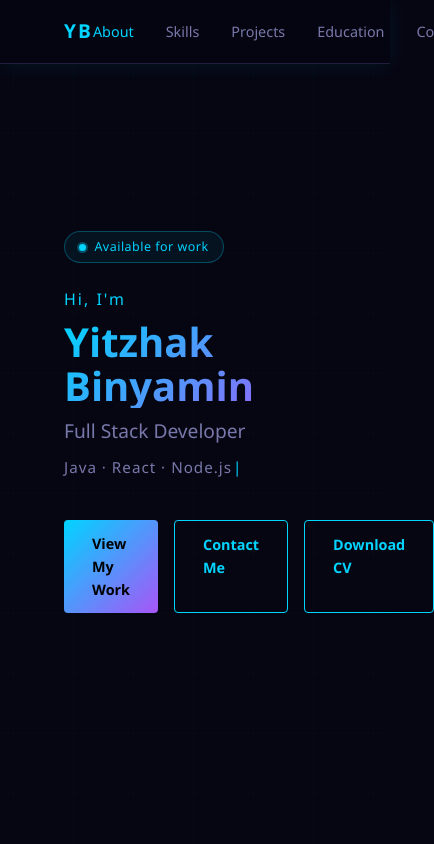
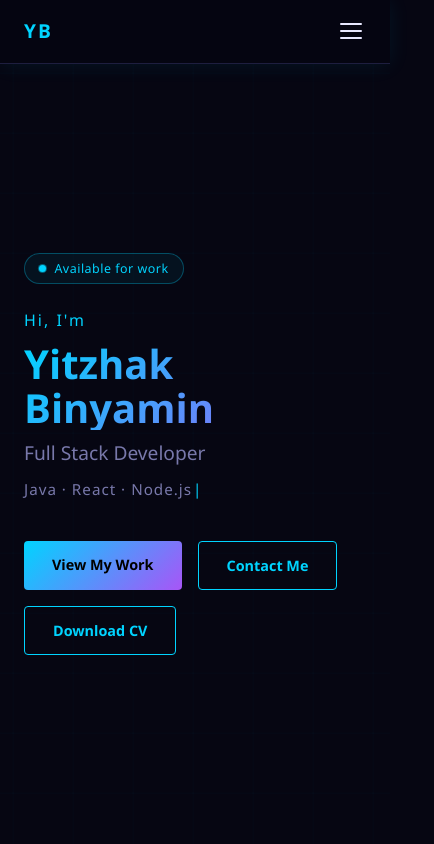
Before and after one commit to Yitzhakbin9/yitzhak-portfolio, a React (Vite) app: page / in a window 390 px wide. Shown: the top 844 px of the page, 434 px wide, since content can reach past the window. Built offline with nearby package versions, Linux system fonts and the light colour scheme.

Commit message:
change few things

```diff
--- a/src/App.css
+++ b/src/App.css
@@ -391,8 +391,10 @@
 .hero-name {
   cursor: default;
 }
-.hero-name:hover {
-  animation: glitch 0.4s steps(1);
+@media (hover: hover) {
+  .hero-name:hover {
+    animation: glitch 0.4s steps(1);
+  }
 }
 @keyframes glitch {
   0%   { filter: none; transform: none; }
@@ -442,3 +444,104 @@
   font-size: 0.85rem;
   margin-left: auto;
 }
+
+/* ── FOCUS VISIBLE ── */
+:focus-visible {
+  outline: 2px solid var(--accent);
+  outline-offset: 3px;
+  border-radius: 3px;
+}
+:focus:not(:focus-visible) {
+  outline: none;
+}
+
+/* ── HAMBURGER ── */
+.hamburger {
+  display: none;
+  flex-direction: column;
+  gap: 5px;
+  background: none;
+  border: none;
+  cursor: pointer;
+  padding: 4px;
+  z-index: 101;
+}
+.hamburger span {
+  display: block;
+  width: 22px;
+  height: 2px;
+  background: var(--text);
+  border-radius: 2px;
+  transition: all 0.3s;
+}
+.hamburger.open span:nth-child(1) {
+  transform: rotate(45deg) translate(5px, 5px);
+}
+.hamburger.open span:nth-child(2) {
+  opacity: 0;
+}
+.hamburger.open span:nth-child(3) {
+  transform: rotate(-45deg) translate(5px, -5px);
+}
+
+/* ── MOBILE RESPONSIVE ── */
+@media (max-width: 768px) {
+  .navbar {
+    padding: 1rem 1.5rem;
+  }
+  .hamburger {
+    display: flex;
+  }
+  .navbar-links {
+    position: fixed;
+    top: 0;
+    right: -100%;
+    width: 65%;
+    height: 100vh;
+    background: var(--bg-card);
+    flex-direction: column;
+    justify-content: center;
+    align-items: center;
+    gap: 2.5rem;
+    transition: right 0.3s ease;
+    border-left: 1px solid var(--border);
+    z-index: 100;
+    list-style: none;
+  }
+  .navbar-links.open {
+    right: 0;
+  }
+  .navbar-links a {
+    font-size: 1.1rem;
+  }
+
+  .hero {
+    padding: 6rem 1.5rem 2rem;
+    max-width: 100%;
+  }
+  .hero-btns {
+    flex-wrap: wrap;
+  }
+
+  .section {
+    padding: 4rem 1.5rem;
+  }
+
+  .projects-grid {
+    grid-template-columns: 1fr;
+  }
+
+  .experience-period {
+    margin-left: 0;
+    width: 100%;
+  }
+
+  .education-item {
+    flex-direction: column;
+    align-items: flex-start;
+    gap: 0.3rem;
+  }
+  .education-year {
+    margin-left: 0;
+  }
+}
--- a/src/components/Hero.jsx
+++ b/src/components/Hero.jsx
@@ -6,17 +6,20 @@ export default function Hero() {
   const fullText = data.tagline;
 
   useEffect(() => {
-    let i = 0;
+    let timer;
     const delay = setTimeout(() => {
-      const timer = setInterval(() => {
+      let i = 0;
+      timer = setInterval(() => {
         setDisplayed(fullText.slice(0, i + 1));
         i++;
         if (i === fullText.length) clearInterval(timer);
       }, 60);
-      return () => clearInterval(timer);
     }, 800);
-    return () => clearTimeout(delay);
-  }, []);
+    return () => {
+      clearTimeout(delay);
+      clearInterval(timer);
+    };
+  }, [fullText]);
 
   return (
     <section className="hero">
@@ -34,7 +37,7 @@ export default function Hero() {
       <div className="hero-btns">
         <a href="#projects" className="btn btn-primary">View My Work</a>
         <a href="#contact" className="btn btn-outline">Contact Me</a>
-        <a href="/resume.pdf" download className="btn btn-outline">Download CV</a>
+        <a href="/Yitzhak_Binyamin_Full_Stack_Developer3.docx" download className="btn btn-outline">Download CV</a>
       </div>
     </section>
   );
--- a/src/components/Navbar.jsx
+++ b/src/components/Navbar.jsx
@@ -4,6 +4,7 @@ const NAV_LINKS = ['about', 'skills', 'projects', 'education', 'contact'];
 
 export default function Navbar() {
   const [active, setActive] = useState('');
+  const [menuOpen, setMenuOpen] = useState(false);
 
   useEffect(() => {
     const sections = document.querySelectorAll('section[id]');
@@ -22,10 +23,27 @@ export default function Navbar() {
   return (
     <nav className="navbar">
       <span className="navbar-logo">YB</span>
-      <ul className="navbar-links">
+
+      <button
+        className={`hamburger${menuOpen ? ' open' : ''}`}
+        onClick={() => setMenuOpen(o => !o)}
+        aria-label="Toggle menu"
+        aria-expanded={menuOpen}
+      >
+        <span />
+        <span />
+        <span />
+      </button>
+
+      <ul className={`navbar-links${menuOpen ? ' open' : ''}`}>
         {NAV_LINKS.map(id => (
           <li key={id}>
-            <a href={`#${id}`} className={active === id ? 'active' : ''}>
+            <a
+              href={`#${id}`}
+              className={active === id ? 'active' : ''}
+              aria-current={active === id ? 'page' : undefined}
+              onClick={() => setMenuOpen(false)}
+            >
               {id.charAt(0).toUpperCase() + id.slice(1)}
             </a>
           </li>
--- a/src/data.js
+++ b/src/data.js
@@ -8,8 +8,8 @@ export const data = {
     email: "Yitzhakbin9@gmail.com",
     phone: "052-585-8770",
     location: "Rishon Lezion",
-    github: "https://github.com",
-    linkedin: "https://linkedin.com",
+    github: "https://github.com/Yitzhakbin9",
+    linkedin: "https://www.linkedin.com/in/yitzhak-binyamin/",
   },
   skills: [
     "JavaScript",
--- a/src/index.css
+++ b/src/index.css
@@ -27,7 +27,7 @@ body {
   background-color: var(--bg);
   color: var(--text);
   font-family: var(--font);
-  font-size: 16px;
+  font-size: 18px;
   line-height: 1.6;
 }
 
```
